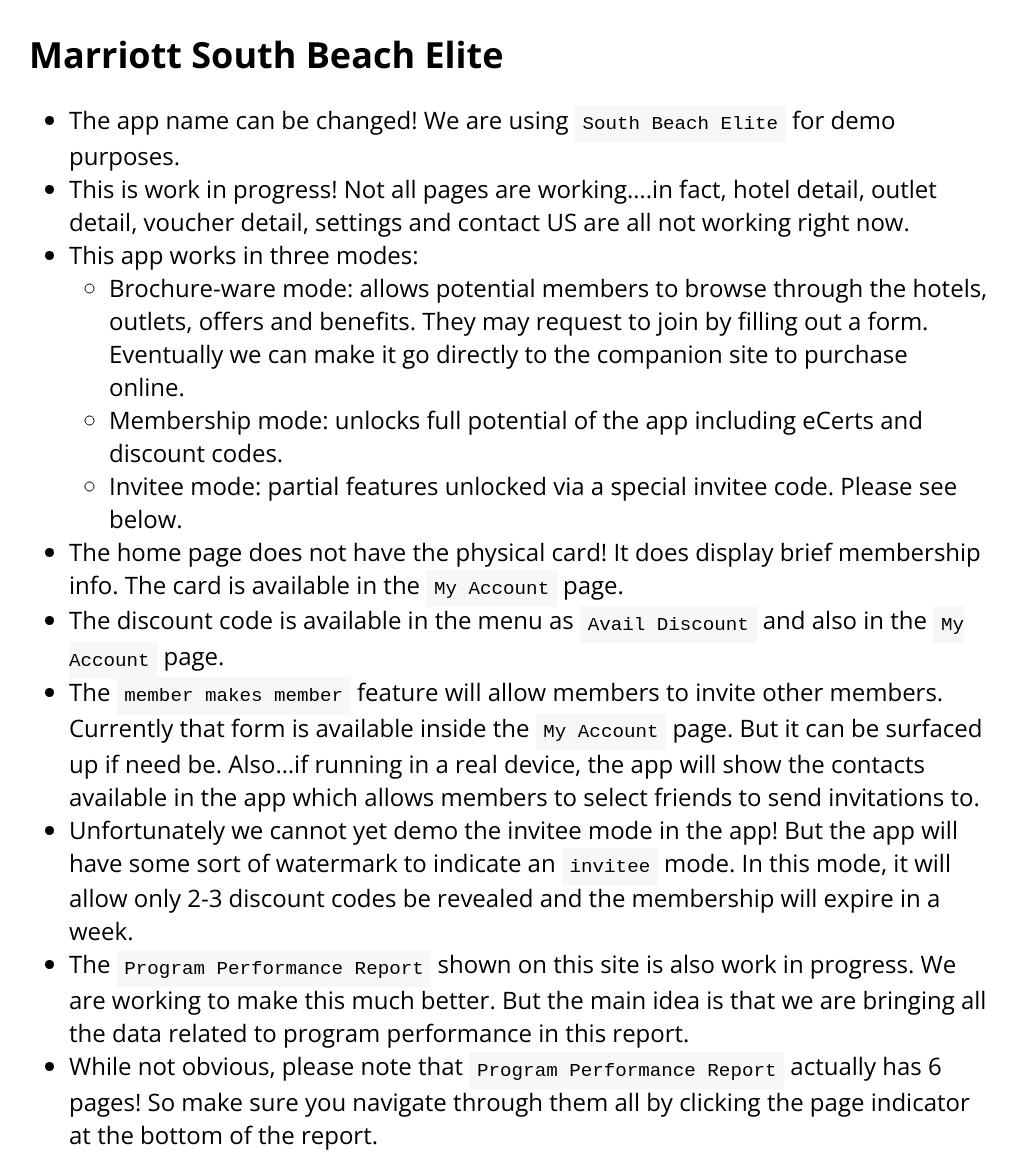
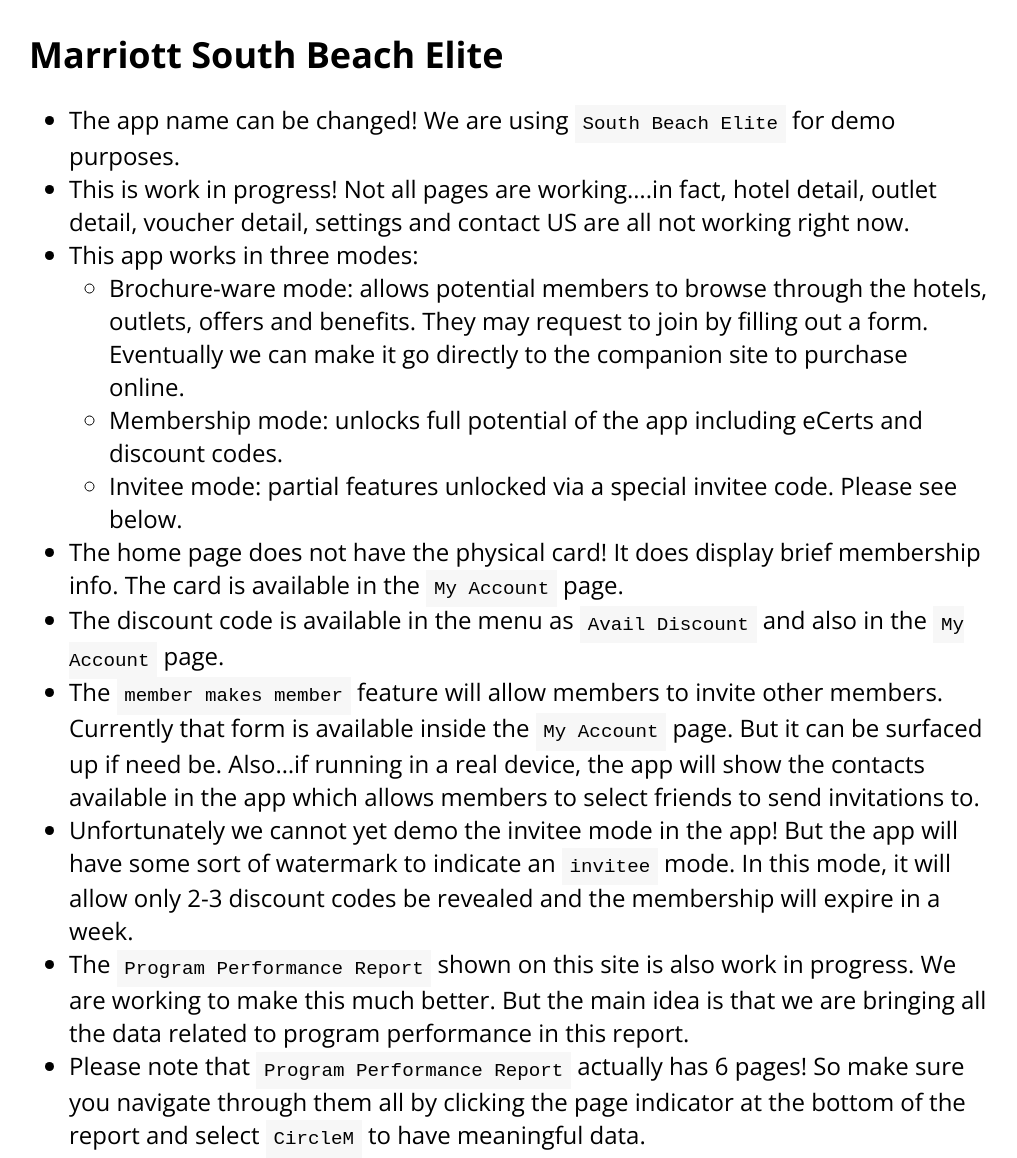
Before and after one commit to hmccode/hmccode.github.io, a Jekyll site: the page built from demo/index.md, in a window 1280 px wide. Shown: the whole page, without its empty margins (131-1148 px from the left). Built offline with Jekyll 4.4.1, drawn with Linux system fonts in a browser that asks for light colours; nearby versions of some CDN libraries; a script that is not in the unit is left out.

Commit message:
Updated the demo page

```diff
--- a/demo/index.md
+++ b/demo/index.md
@@ -16,4 +16,4 @@ title: HMC Mobile Demo
 - The `member makes member` feature will allow members to invite other members. Currently that form is available inside the `My Account` page. But it can be surfaced up if need be. Also...if running in a real device, the app will show the contacts available in the app which allows members to select friends to send invitations to.
 - Unfortunately we cannot yet demo the invitee mode in the app! But the app will have some sort of watermark to indicate an `invitee` mode. In this mode, it will allow only 2-3 discount codes be revealed and the membership will expire in a week.
 - The `Program Performance Report` shown on this site is also work in progress. We are working to make this much better. But the main idea is that we are bringing all the data related to program performance in this report.
-- While not obvious, please note that `Program Performance Report` actually has 6 pages! So make sure you navigate through them all by clicking the page indicator at the bottom of the report.
+- Please note that `Program Performance Report` actually has 6 pages! So make sure you navigate through them all by clicking the page indicator at the bottom of the report and select `CircleM` to have meaningful data.
```
